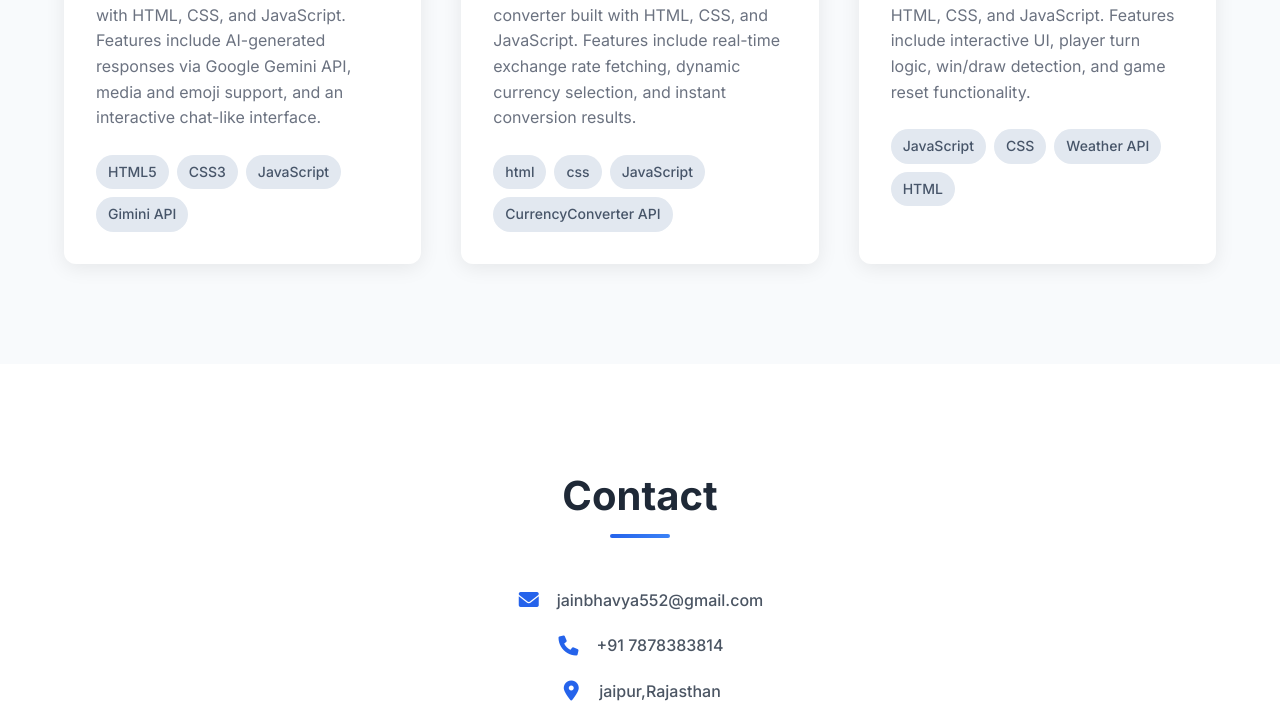
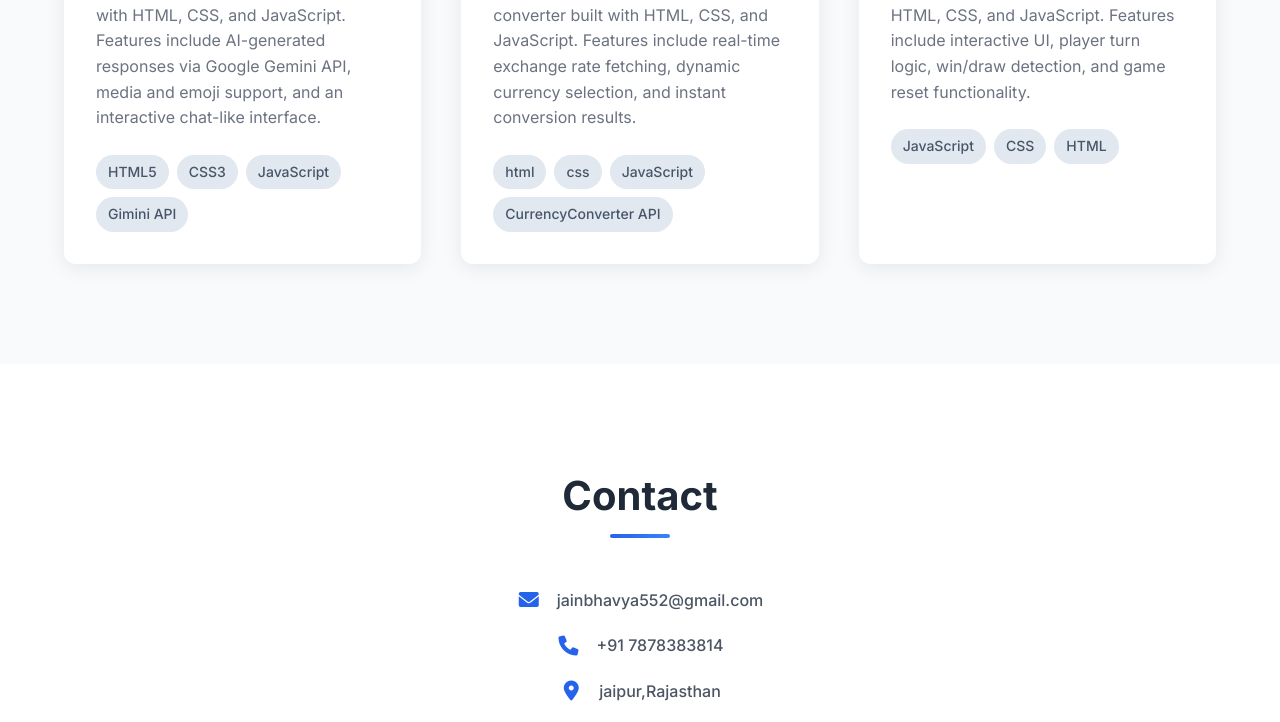
Before and after one commit to bhavyagithub05/My_Portfolio, a plain HTML site: page index.html in a window 1280 px wide. Shown: the part 2840-3562 px from the top of the page. Drawn offline with Linux system fonts and the light colour scheme.

Commit message:
Changes in project

```diff
--- a/index.html
+++ b/index.html
@@ -212,7 +212,6 @@
                         <div class="project-tech">
                             <span>JavaScript</span>
                             <span>CSS</span>
-                            <span>Weather API</span>
                             <span>HTML</span>
                         </div>
                     </div>
```
